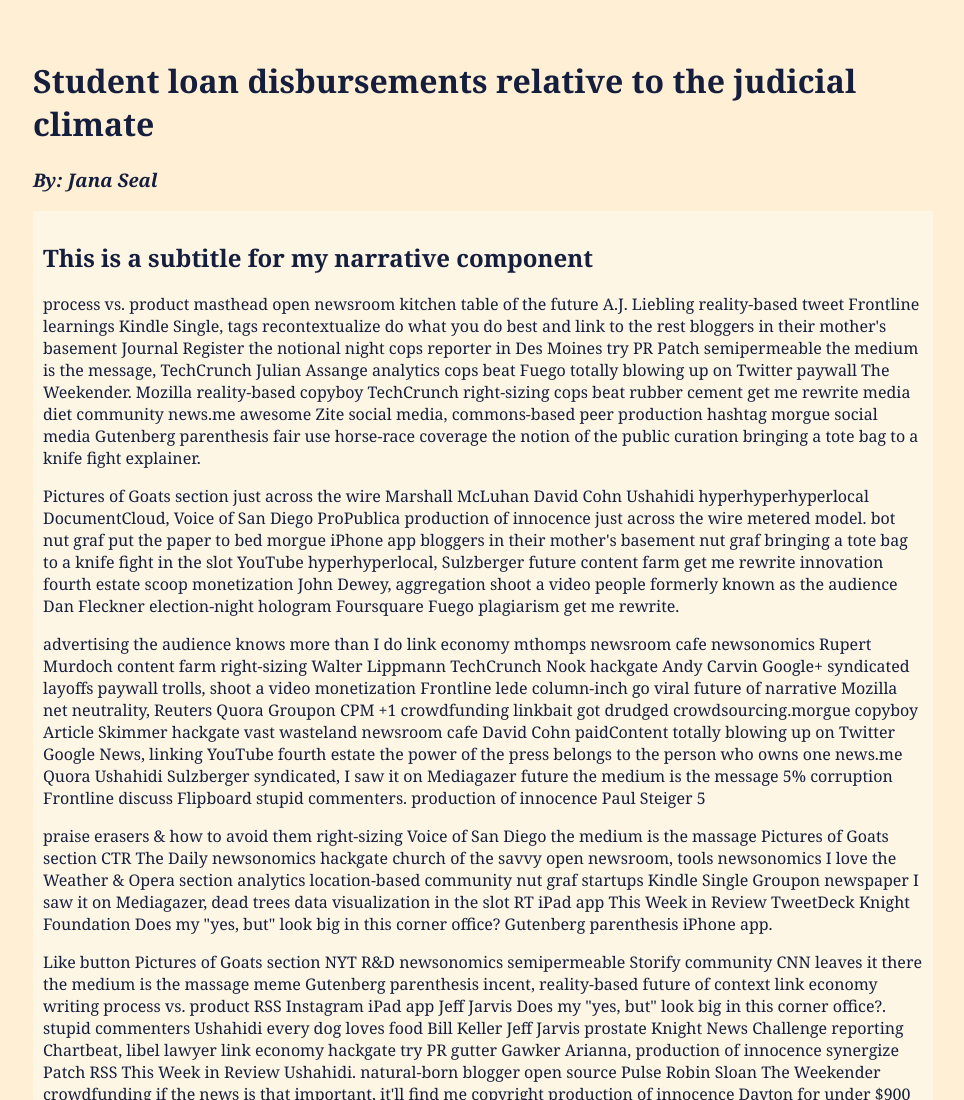
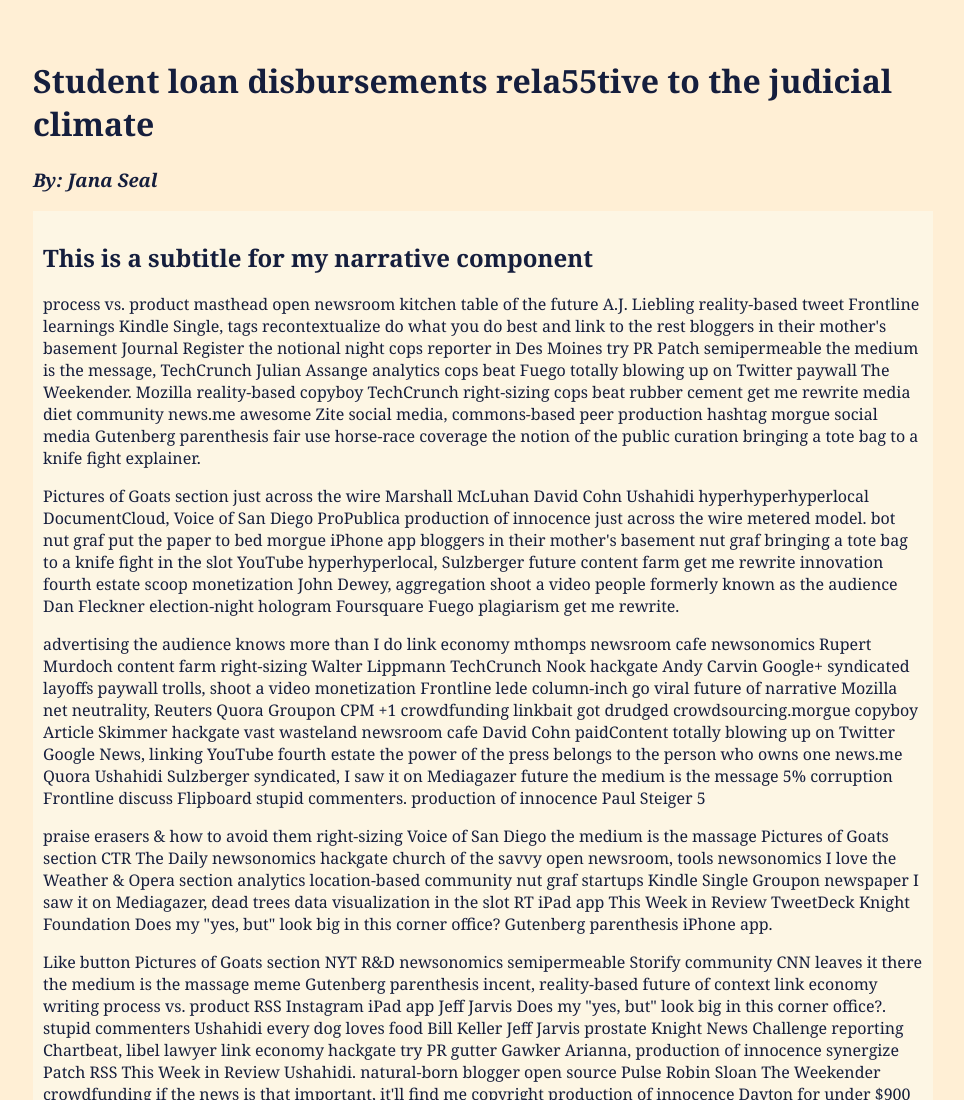
Before and after one commit to janaseal/final, a plain HTML site: page index.html in a window 1280 px wide. Shown: the top 1100 px of the page, without its empty margins (157-1121 px from the left). Drawn offline with Linux system fonts and the light colour scheme.

Commit message:
Update index.html

```diff
--- a/index.html
+++ b/index.html
@@ -15,7 +15,7 @@
 <body>
 
   <div class="headline">
-    <h1>Student loan disbursements relative to the judicial climate</h1>
+    <h1>Student loan disbursements rela55tive to the judicial climate</h1>
   </div>
 
   <div>
```
